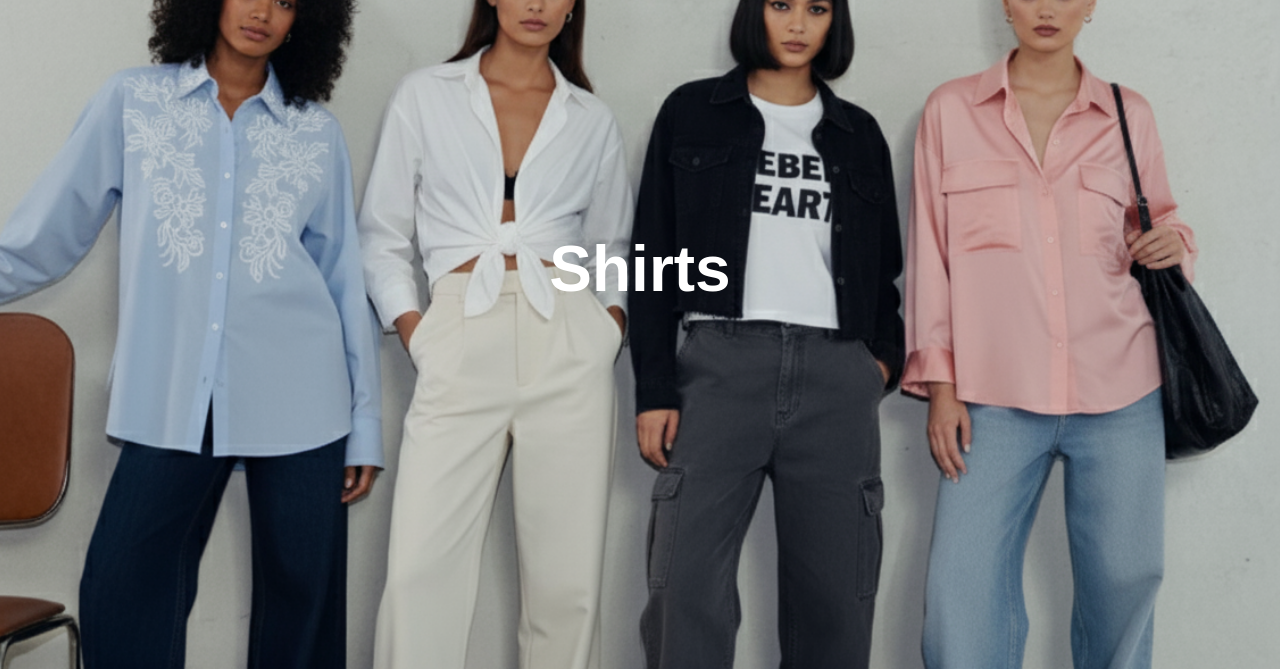
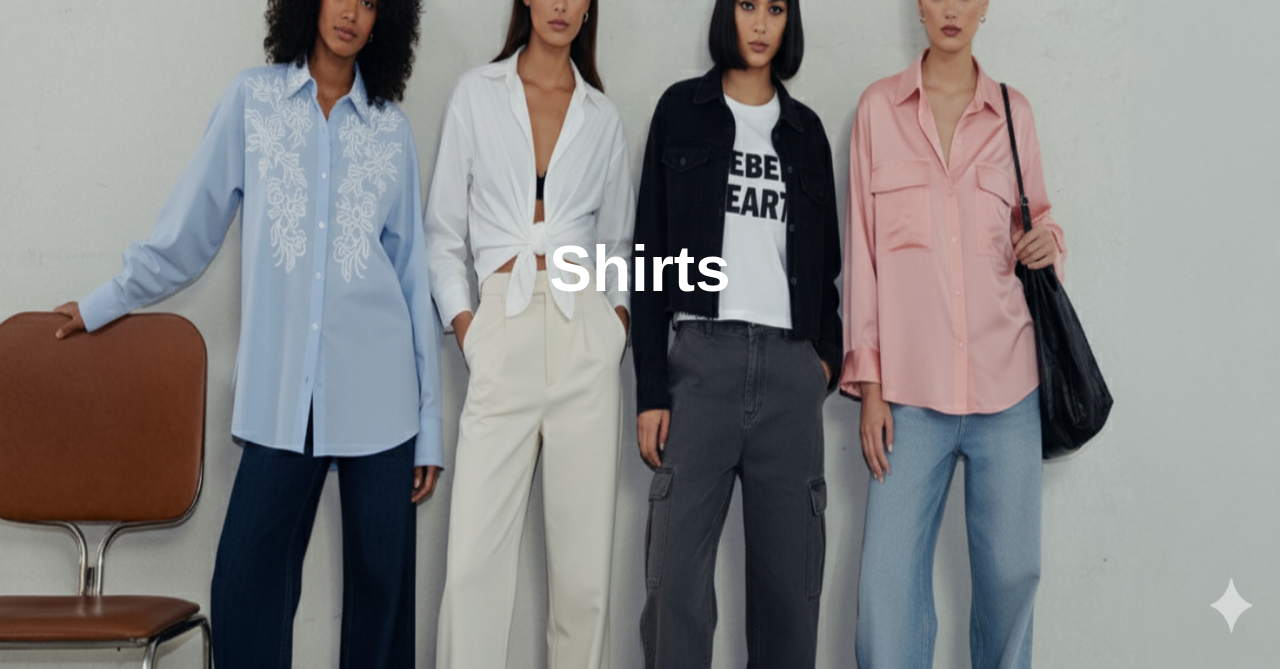
Before and after one commit to johndohh1999-gif/stonehood, a plain HTML site: page women/women.html in a window 1280 px wide. Shown: the part 131-800 px from the top of the page. Drawn offline with nearby package versions, Linux system fonts and the light colour scheme.

Commit message:
update all changes

```diff
--- a/juniors/juniors.css
+++ b/juniors/juniors.css
@@ -39,7 +39,7 @@ section.active {
 .first, .second, .third, .fourth {
   background-position: center;
   background-repeat: no-repeat;
-  background-size: cover;
+  background-size: 100% 100%;
 }
 
 
--- a/men/men.css
+++ b/men/men.css
@@ -39,7 +39,7 @@ section.active {
 .first, .second, .third, .fourth {
   background-position: center;
   background-repeat: no-repeat;
-  background-size: cover;
+  background-size: 100% 100%;
 }
 
 .first {
--- a/women/women.css
+++ b/women/women.css
@@ -39,7 +39,7 @@ section.active {
 .first, .second, .third, .fourth {
   background-position: center;
   background-repeat: no-repeat;
-  background-size: cover;
+  background-size: 100% 100%;
 }
 
 .first {
```
